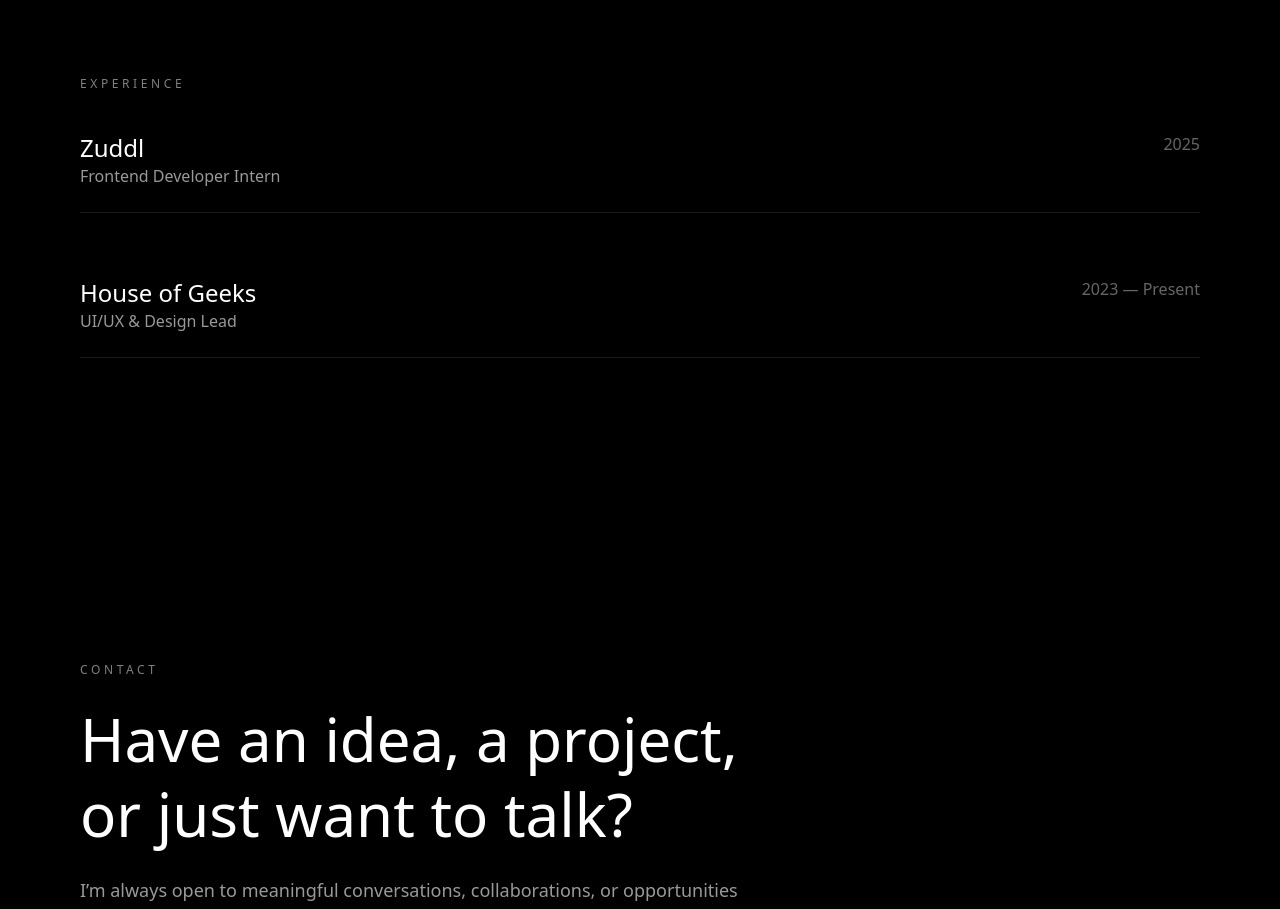
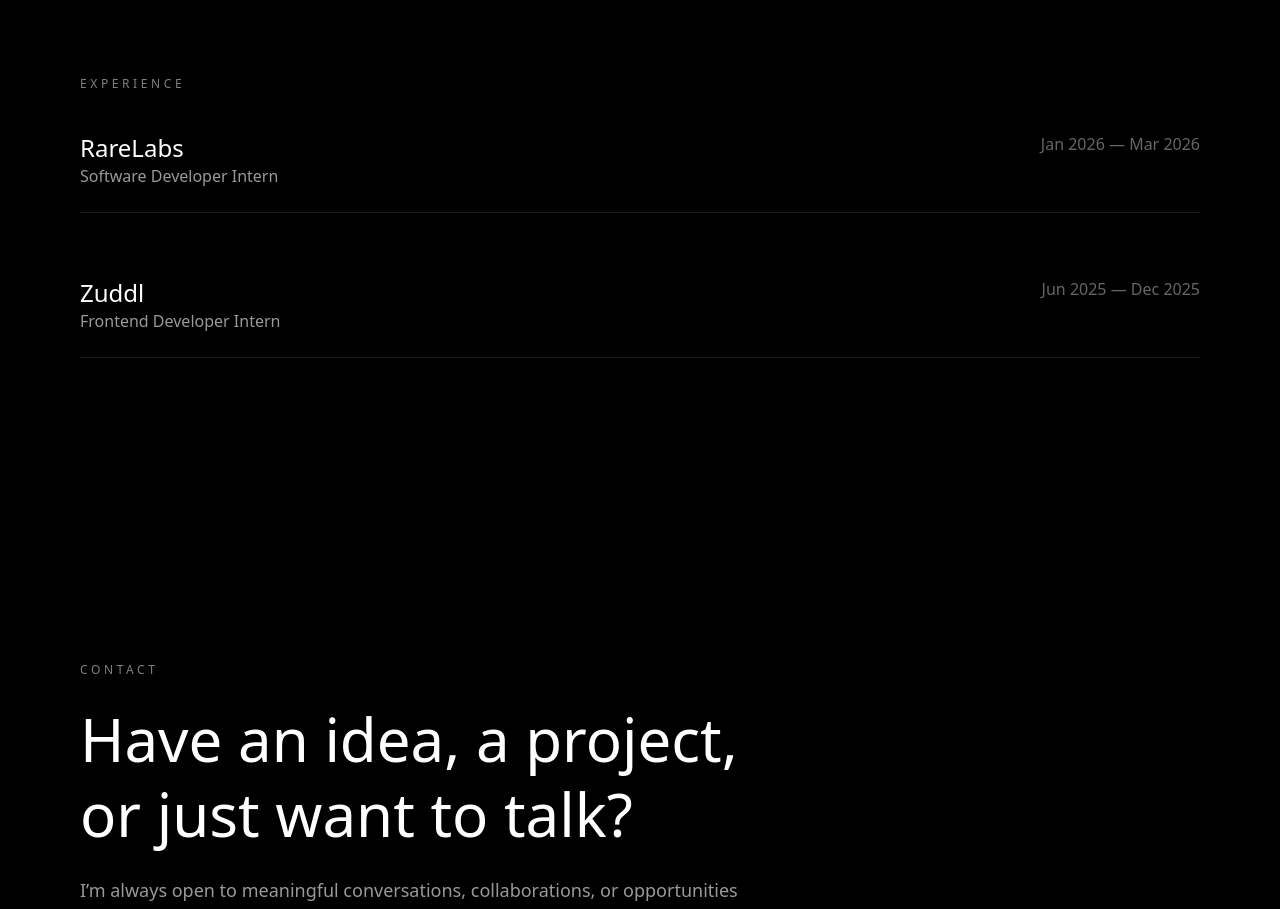
Before and after one commit to pragatighosh25/Portfolio-new, a React (Vite) app: page / in a window 1280 px wide. Shown: the part 3340-4249 px from the top of the page. Built offline with nearby package versions, Linux system fonts and the light colour scheme.

Commit message:
update exp and resume

```diff
--- a/src/components/Experience.jsx
+++ b/src/components/Experience.jsx
@@ -2,14 +2,14 @@ import { motion } from "framer-motion";
 
 const experience = [
   {
+    company: "RareLabs",
+    role: "Software Developer Intern",
+    time: "Jan 2026 — Mar 2026",
+  },
+  {
     company: "Zuddl",
     role: "Frontend Developer Intern",
-    time: "2025",
-  },
-  {
-    company: "House of Geeks",
-    role: "UI/UX & Design Lead",
-    time: "2023 — Present",
+    time: "Jun 2025 — Dec 2025",
   },
 ];
 
@@ -34,6 +34,7 @@ export default function Experience() {
               <h4 className="text-2xl font-medium">{item.company}</h4>
               <p className="text-white/60">{item.role}</p>
             </div>
+
             <span className="text-white/40">{item.time}</span>
           </motion.div>
         ))}
--- a/src/components/Hero.jsx
+++ b/src/components/Hero.jsx
@@ -75,7 +75,7 @@ export default function Hero() {
         </a>
 
         <a
-          href="/Pragati_Resume.pdf"
+          href="/Pragati_Ghosh_2026.pdf"
           target="_blank"
           className="px-6 py-3 border border-white text-sm font-semibold uppercase tracking-wide transition-all duration-300 ease-out hover:scale-105 hover:bg-white hover:text-black"
         >
```
Also changed, not shown: 2 other files (tests, documents, lock files or other folders).
